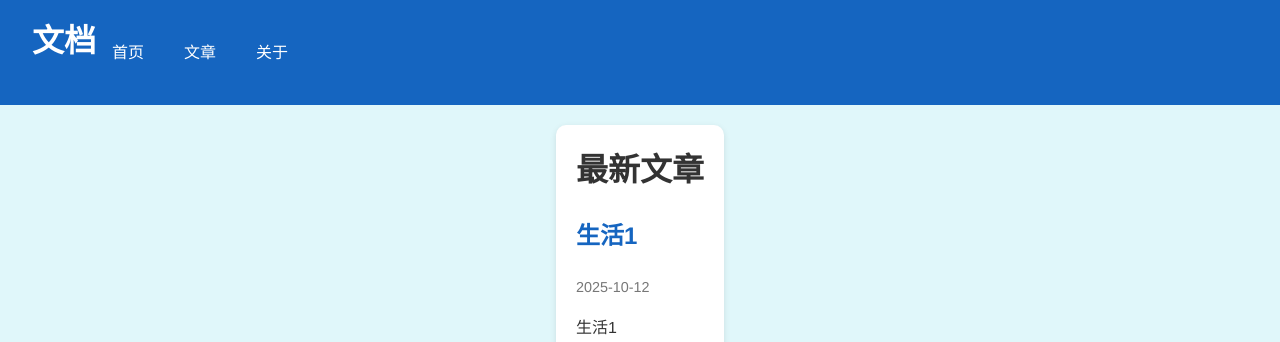
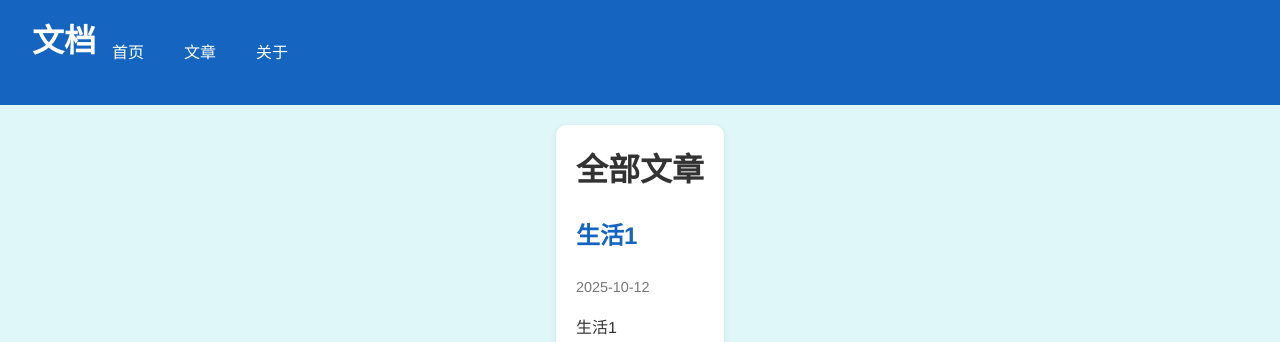
Before and after one commit to lzh210802066/lzh210802066.github.io, a Jekyll site: the page built from index.html, in a window 1280 px wide. Shown: the top 342 px of the page. Built offline with Jekyll 4.4.1, drawn with Linux system fonts in a browser that asks for light colours; the list of posts is cut into pages by our own code.

Commit message:
Update default.html

```diff
--- a/_layouts/default.html
+++ b/_layouts/default.html
@@ -181,7 +181,7 @@
   <!-- 主体内容 -->
   <main>
     {% if page.layout == "home" %}
-      <h1>最新文章</h1>
+      <h1>全部文章</h1>
       {% for post in site.posts %}
         <article class="post-list">
           <h2><a href="{{ post.url | relative_url }}">{{ post.title }}</a></h2>
```
